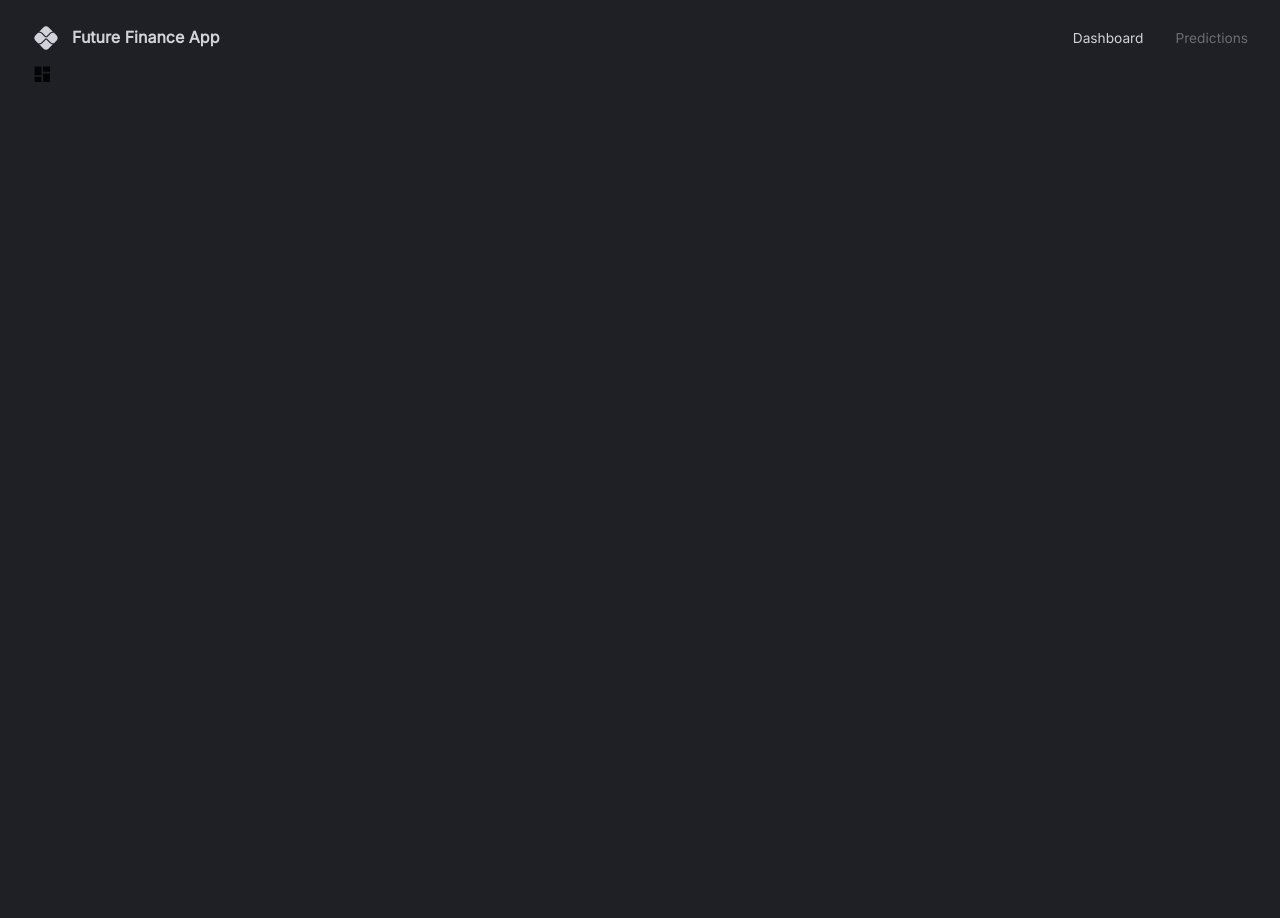
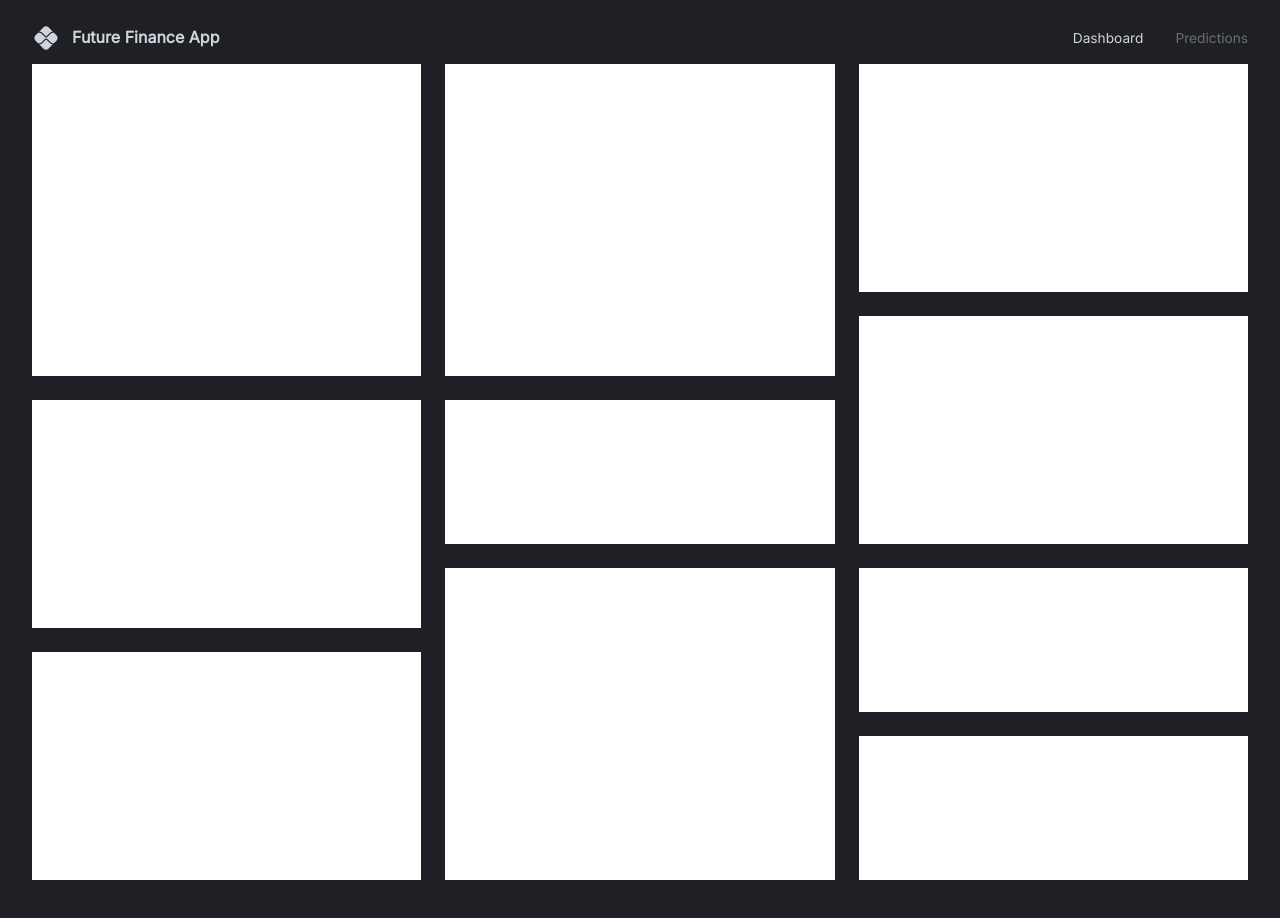
Before and after one commit to mustafaanilkaradavut/finance-management-app, a React (Vite) app in the folder client/: page / in a window 1280 px wide. Shown: the top 918 px of the page. Before the commit the page ends 800 px from the top, so only its background shows below. Built offline with nearby package versions, Linux system fonts and the light colour scheme.

Commit message:
dasboard_layout

```diff
--- a/client/src/App.tsx
+++ b/client/src/App.tsx
@@ -3,8 +3,7 @@
 import { themeSettings } from './theme';
 import { BrowserRouter, Route, Routes } from 'react-router-dom';
 import Navbar from './scenes/navbar';
-import { Dashboard } from '@mui/icons-material';
-import Dasboard from '@/scenes/dashboard';
+import Dashboard from './scenes/dashboard';
 
 function App() {
    const theme = useMemo(() => createTheme(themeSettings), []);
--- /dev/null
+++ b/client/src/scenes/dashboard/index.tsx
@@ -0,0 +1,45 @@
+import { Box, useTheme } from '@mui/material';
+
+type Props = {};
+
+const gridTemplate = `
+    "a b c"
+    "a b c"
+    "a b c"
+    "a b f"
+    "d e f"
+    "d e f"
+    "d h i"
+    "g h i"
+    "g h j"
+    "g h j"
+`;
+
+const Dasboard = (_props: Props) => {
+   const { palette } = useTheme();
+   return (
+      <Box
+         width="100%"
+         height="100%"
+         display="grid"
+         gap="1.5rem"
+         sx={{
+            gridTemplateColumns: 'repeat(3, minmax(370px, 1fr))',
+            gridTemplateRows: 'repeat(10, minmax(60px, 1fr))',
+            gridTemplateAreas: gridTemplate,
+         }}>
+         <Box bgcolor="#fff" gridArea="a"></Box>
+         <Box bgcolor="#fff" gridArea="b"></Box>
+         <Box bgcolor="#fff" gridArea="c"></Box>
+         <Box bgcolor="#fff" gridArea="d"></Box>
+         <Box bgcolor="#fff" gridArea="e"></Box>
+         <Box bgcolor="#fff" gridArea="f"></Box>
+         <Box bgcolor="#fff" gridArea="g"></Box>
+         <Box bgcolor="#fff" gridArea="h"></Box>
+         <Box bgcolor="#fff" gridArea="i"></Box>
+         <Box bgcolor="#fff" gridArea="j"></Box>
+      </Box>
+   );
+};
+
+export default Dasboard;
```
